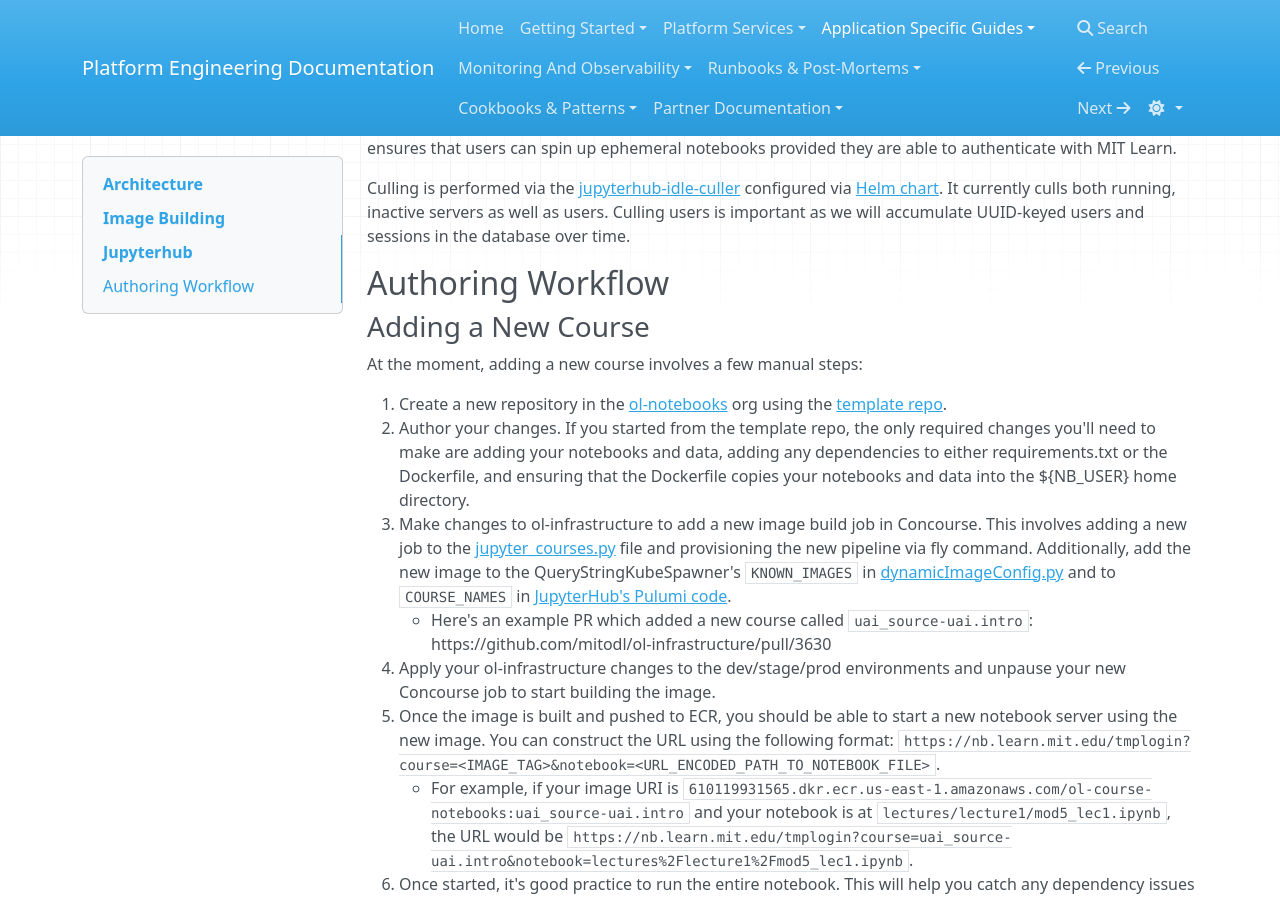
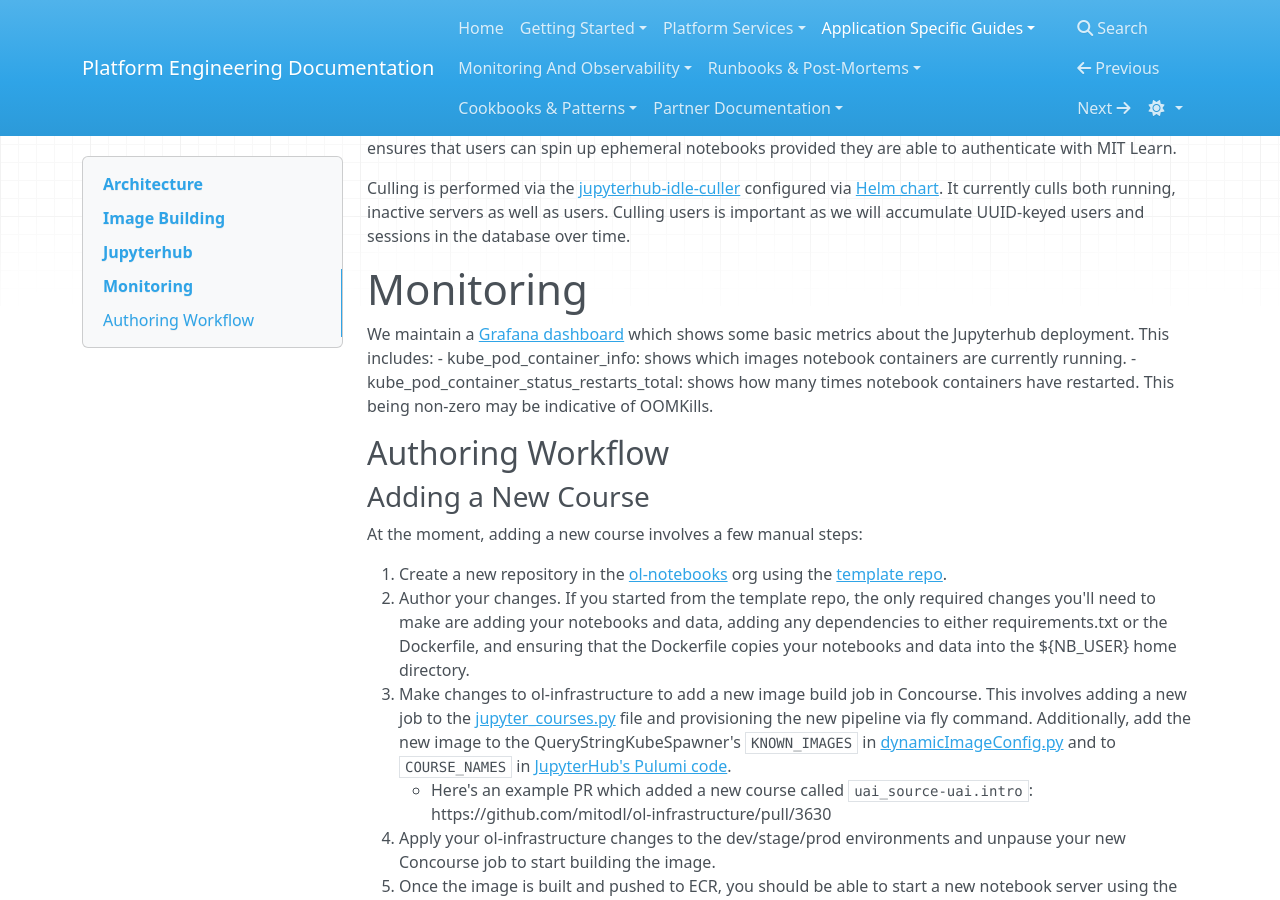
Before and after one commit to mitodl/platform-engineering-site, an MkDocs documentation site: the page built from docs/application_specific_guides/jupyterhub/jupyterhub_admin_guide.md, in a window 1280 px wide and 900 px high, scrolled down 1387 px. Built offline with MkDocs 1.6.1, drawn with Linux system fonts in a browser that asks for light colours; nearby versions of some CDN libraries.

Commit message:
Add link to grafana dashboard

```diff
--- a/docs/application_specific_guides/jupyterhub/jupyterhub_admin_guide.md
+++ b/docs/application_specific_guides/jupyterhub/jupyterhub_admin_guide.md
@@ -17,6 +17,12 @@ Images are pre-pulled via [continuous-pre-puller](https://z2jh.jupyter.org/en/st
 Jupyterhub domains are currently gated by an SSO login to the olapps Keycloak realm. Once authenticated with Keycloak, Jupyterhub is set up to use the TmpAuthenticator class. When accessing the /tmplogin endpoint provided by the authenticator, Jupyterhub will unconditionally authenticate users as a random UUID. This ensures that users can spin up ephemeral notebooks provided they are able to authenticate with MIT Learn.
 
 Culling is performed via the [jupyterhub-idle-culler](https://github.com/jupyterhub/jupyterhub-idle-culler) configured via [Helm chart](https://z2jh.jupyter.org/en/latest/resources/reference.html#cull). It currently culls both running, inactive servers as well as users. Culling users is important as we will accumulate UUID-keyed users and sessions in the database over time.
+
+# Monitoring
+
+We maintain a [Grafana dashboard](https://mitolproduction.grafana.net/d/ds6qvrm/jupyter-notebooks) which shows some basic metrics about the Jupyterhub deployment. This includes:
+    - kube_pod_container_info: shows which images notebook containers are currently running.
+    - kube_pod_container_status_restarts_total: shows how many times notebook containers have restarted. This being non-zero may be indicative of OOMKills.
 
 ## Authoring Workflow
 
```
